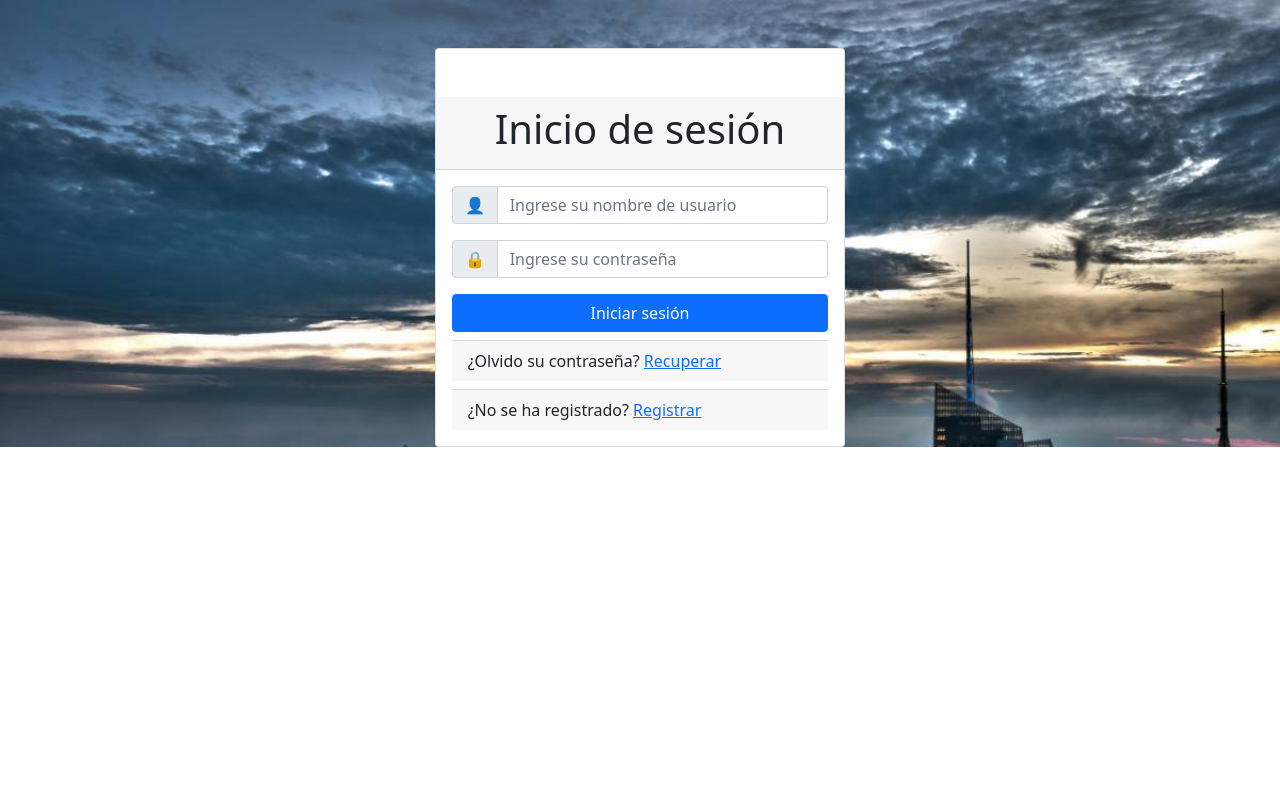
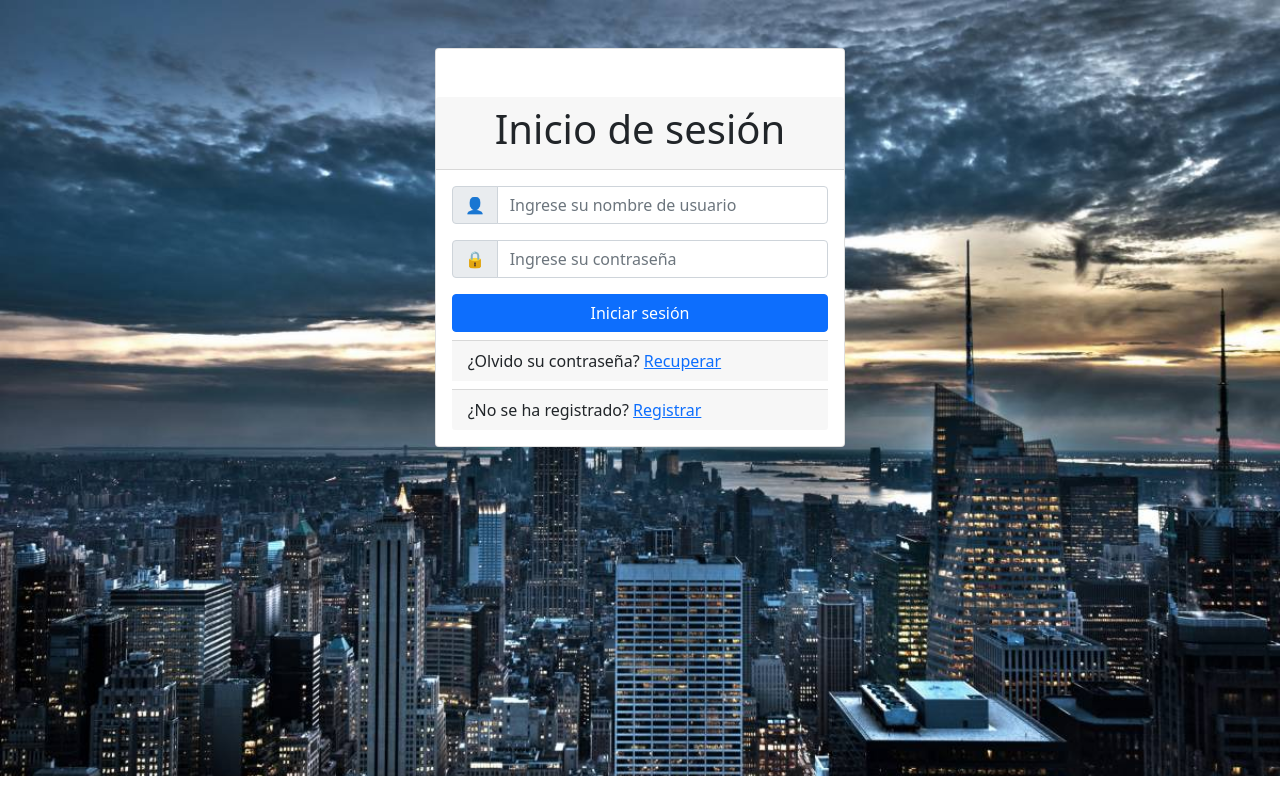
Before and after one commit to AAGS589/Front_C3, a React (Create React App) app: page / in a window 1280 px wide. Built offline with nearby package versions, Linux system fonts and the light colour scheme.

Commit message:
cambios en login

```diff
--- a/src/css/login.css
+++ b/src/css/login.css
@@ -2,7 +2,8 @@
     background-image: url("../img/FondoLogin.jpg");
     background-repeat: no-repeat;
     background-size: cover;
-
+    width: 100%;
+    height: 97vh;
 
 
 
```
